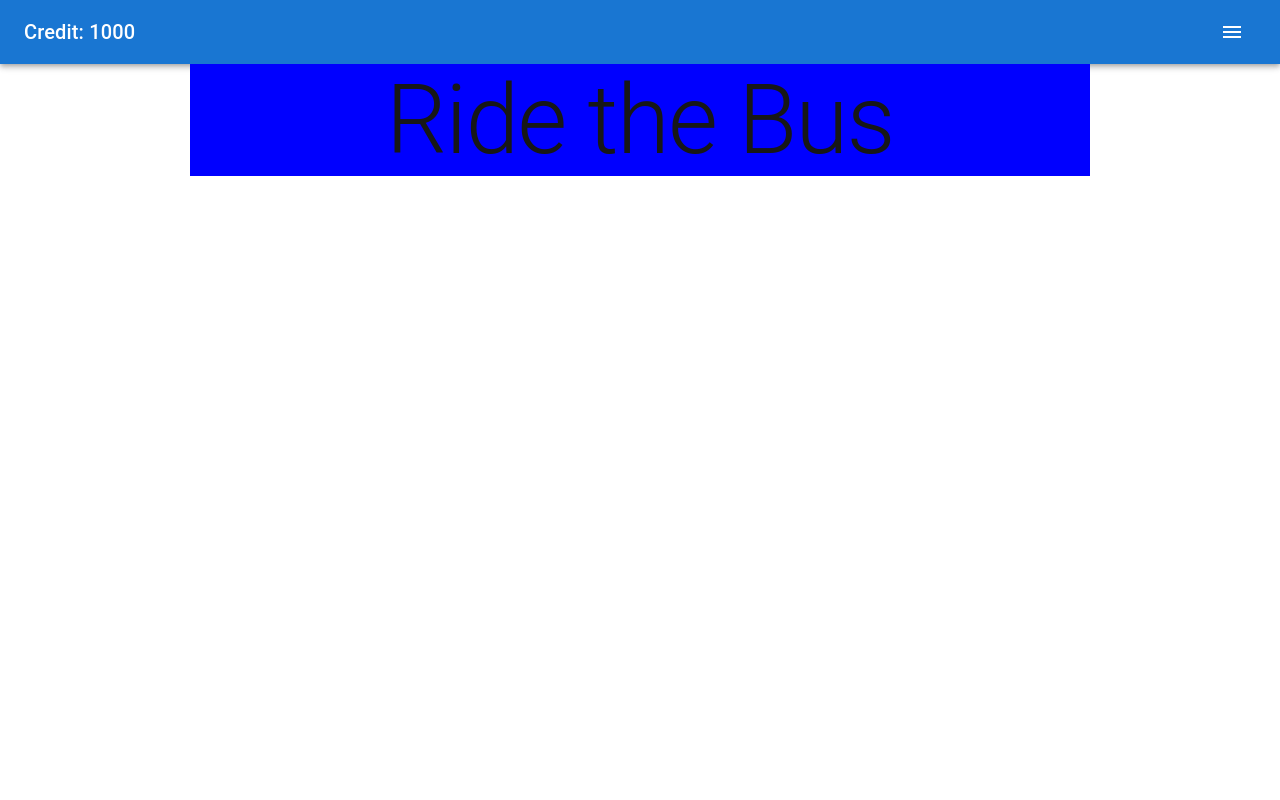
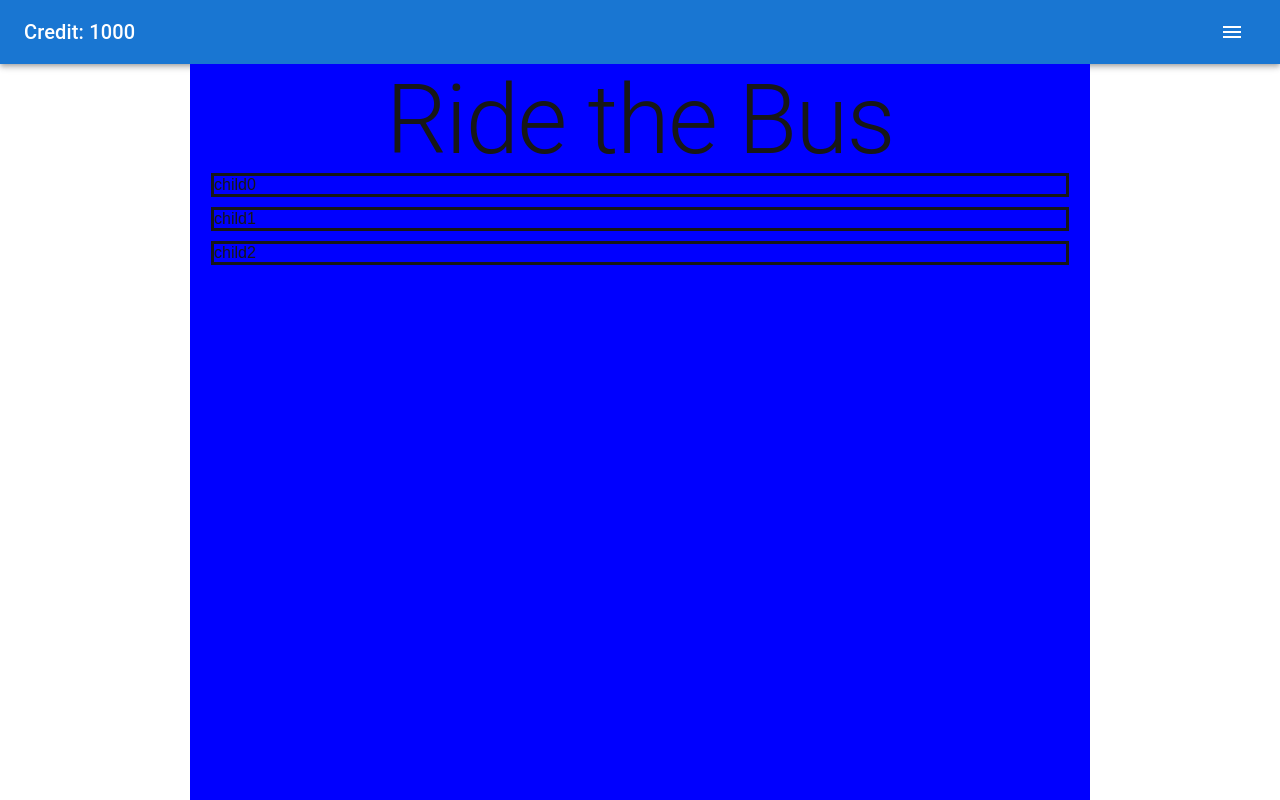
Before and after one commit to ditt-dev/ride-the-bus, a Next.js app: page / in a window 1280 px wide. Built offline with nearby package versions, Linux system fonts and the light colour scheme.

Commit message:
Update page.tsx layout

```diff
--- a/app/page.tsx
+++ b/app/page.tsx
@@ -4,15 +4,23 @@ import Card from '@/lib/classes';
 import { round1, round2, round3, round4, winMessage } from '@/lib/utils';
 
 import Image from 'next/image';
-import { Button, Box, Container, Grid, Item, Typography } from '@mui/material';
+import { Button, Box, Container, Grid, Stack, Typography } from '@mui/material';
 import cardBack from '@/public/backs/red2.svg';
 
 export default function Home() {
+	const headerHeight = 64;
+
 	// round1(0);
 	// round2(0);
 	// round3(0);
 	// round4(0);
 	// winMessage();
+
+	const data = [
+		{ id: 0, name: 'child0' },
+		{ id: 1, name: 'child1' },
+		{ id: 2, name: 'child2' },
+	];
 
 	const history: Card[] = [];
 
@@ -20,32 +28,38 @@ export default function Home() {
 		<Container
 			maxWidth={'md'}
 			sx={{
-				alignItems: 'center',
 				backgroundColor: 'blue',
-				display: 'flex',
-				flexDirection: 'column',
+				height: `calc(100vh - ${headerHeight}px)`,
 			}}
 		>
-			<Typography variant={'h1'}>Ride the Bus</Typography>
+			<Typography
+				variant={'h1'}
+				sx={{ display: 'flex', justifyContent: 'center' }}
+			>
+				Ride the Bus
+			</Typography>
 
-			{/* Cards */}
-			<Box>
-				<Grid container spacing={6}>
-					{history.map(i => {
-						return (
-							<Grid key={i} size={6}>
-								<Image alt={'card back'} priority src={cardBack} />
-							</Grid>
-						);
-					})}
-				</Grid>
-			</Box>
-
-			{/* Message */}
-			<Box></Box>
-
-			{/* Buttons */}
-			<Box></Box>
+			<Stack spacing={2} sx={{ width: '100%' }}>
+				{data.map(child => {
+					return (
+						<Box key={child.id} sx={{ flex: 1, outline: 'solid' }}>
+							{child.name}
+						</Box>
+					);
+				})}
+			</Stack>
 		</Container>
 	);
 }
+
+const Child0 = function (name) {
+	return <h1>{name}</h1>;
+};
+
+const Child1 = function (name) {
+	return <h1>{name}</h1>;
+};
+
+const Child2 = function (name) {
+	return <h1>{name}</h1>;
+};
```
